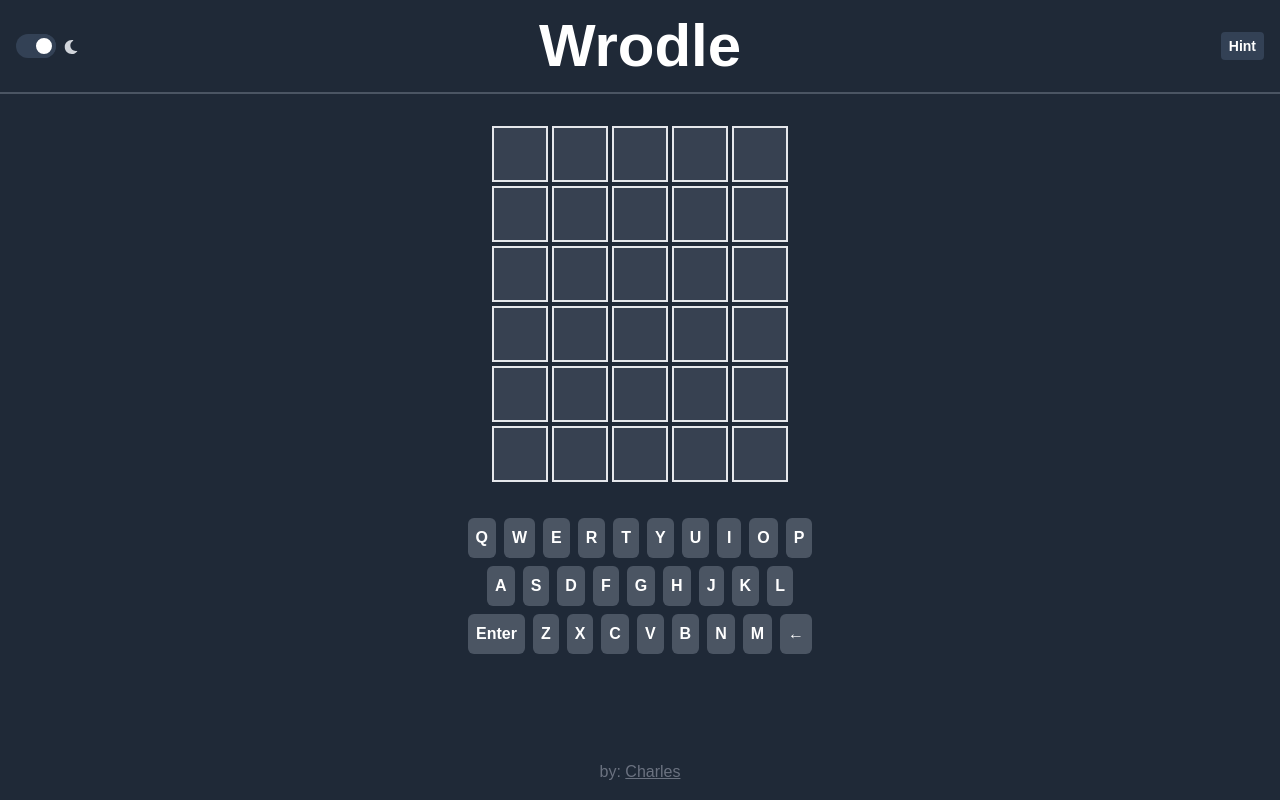
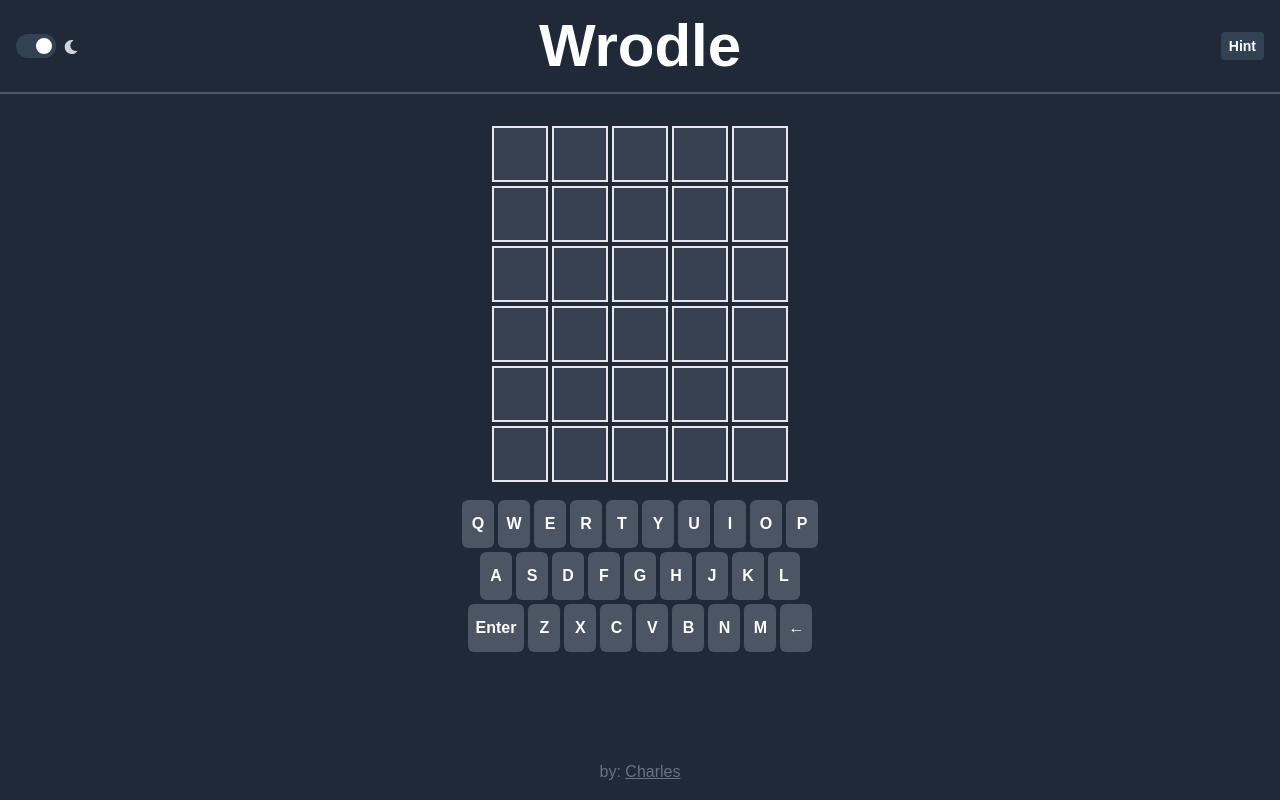
Before and after one commit to CharlesCondon/wrodle, a Next.js app: page / in a window 1280 px wide. Built offline with nearby package versions, Linux system fonts and the light colour scheme; no server answers.

Commit message:
made keyboard bigger

```diff
--- a/components/Keyboard/Keyboard.tsx
+++ b/components/Keyboard/Keyboard.tsx
@@ -23,7 +23,7 @@ const Keyboard: React.FC<KeyboardProps> = ({
 
     const getKeyClass = (key: string) => {
         const baseClass =
-            "p-2 m-1 rounded-md font-bold min-w-6 transition-colors duration-150 ease-in-out";
+            "p-2 m-0.5 rounded-md font-bold min-w-8 transition-colors duration-150 ease-in-out min-h-12";
         const darkModeClass = isDarkMode ? "dark:text-white" : "";
         const hoverFocusClass =
             "hover:brightness-110 focus:ring-2 focus:ring-offset-2 focus:outline-none";
@@ -63,7 +63,7 @@ const Keyboard: React.FC<KeyboardProps> = ({
     };
 
     return (
-        <div className="mt-8">
+        <div className="mt-4">
             {rows.map((row, rowIndex) => (
                 <div key={rowIndex} className="flex justify-center">
                     {row.map((key) => (
```
